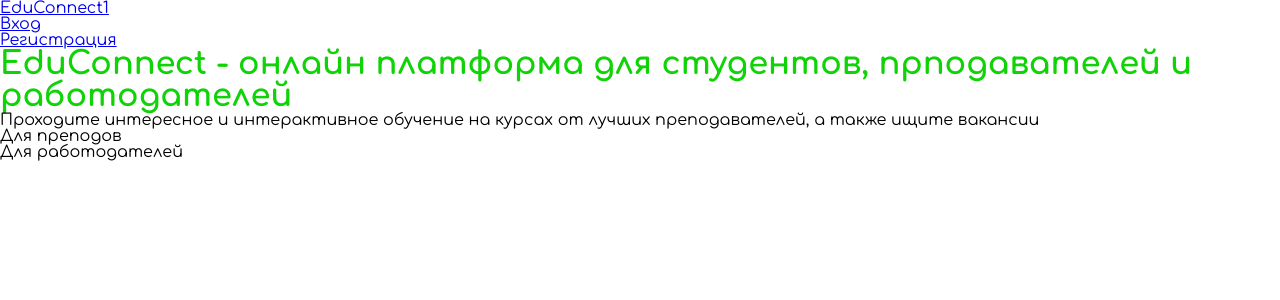
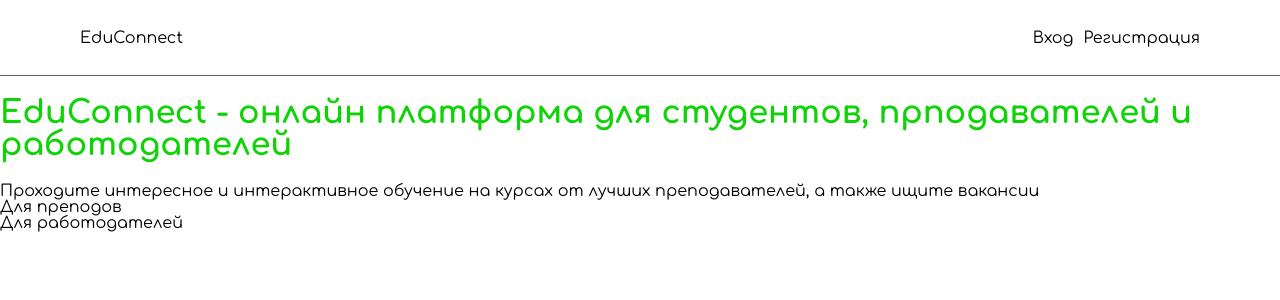
Before and after one commit to lopurw/ChillGuys_EduConnect, a React (Vite) app: page / in a window 1280 px wide. Shown: the top 300 px of the page. Built offline with nearby package versions, Linux system fonts and the light colour scheme.

Commit message:
перенесенное

```diff
--- a/src/components/Navbar.jsx
+++ b/src/components/Navbar.jsx
@@ -1,38 +1,57 @@
 import React, { useEffect, useState } from 'react';
 import { NavLink } from 'react-router-dom';
-import '../styles/Navbar.module.css';
+import classes from '../styles/Navbar.module.css';
 
 const Navbar = () => {
   const [role, setRole] = useState('Студент');
 
   return (
       <nav>
-			<ul>
+      <div className={classes.wrapper}>
+        <div className={classes.container}>
+          <div className={classes.nav_wrapper}>
               {role === 'Студент' ? (
-					<li>
-						<NavLink to="/homeuser" className={({ isActive }) => (isActive ? 'activeLink' : 'link')}>
-							EduConnect1
+                  <div>
+                    <NavLink
+                        to="/homeuser"
+                        className={({ isActive }) => (isActive ? 'activeLink' : 'link')}
+                    >
+                      EduConnect
                     </NavLink>
-					</li>
+                  </div>
               ) : (
-					<li>
-						<NavLink to="/home" className={({ isActive }) => (isActive ? 'activeLink' : 'link')}>
-							Home
+                  <div>
+                    <NavLink
+                        to="/home"
+                        className={({ isActive }) => (isActive ? 'activeLink' : 'link')}
+                    >
+                      Главная
                     </NavLink>
-					</li>
+                  </div>
               )}
-				<li>
-					<NavLink to="/login" className={({ isActive }) => (isActive ? 'activeLink' : 'link')}>
+            <div className={classes.side_buttons}>
+              <div className={classes.side_button}>
+                <NavLink
+                    to="/login"
+                    className={({ isActive }) => (isActive ? 'activeLink' : 'link')}
+                >
                   Вход
                 </NavLink>
-				</li>
-				<li>
-					<NavLink to="/register" className={({ isActive }) => (isActive ? 'activeLink' : 'link')}>
+              </div>
+              <div className={classes.side_button}>
+                <NavLink
+                    to="/register"
+                    className={({ isActive }) => (isActive ? 'activeLink' : 'link')}
+                >
                   Регистрация
                 </NavLink>
-				</li>
-			</ul>
+              </div>
+            </div>
+          </div>
+        </div>
+      </div>
       </nav>
+
   );
 };
 
--- a/src/styles/Navbar.module.css
+++ b/src/styles/Navbar.module.css
@@ -0,0 +1,39 @@
+.wrapper {
+    width: 100%;
+}
+
+.container {
+    padding: 0 80px 0 80px;
+}
+
+nav {
+    background: #fff;
+    border-bottom: 1px solid var(--light-grey);
+}
+
+.nav_wrapper {
+    width: 100%;
+    height: 75px;
+    display: flex;
+    justify-content: space-between;
+    align-items: center;
+}
+
+.side_buttons {
+    display: flex;
+    justify-content: center;
+    align-items: center;
+}
+
+.side_buttons > * {
+    margin-right: 10px;
+}
+
+.side_buttons .side_button:last-child {
+    margin-right: 0;
+}
+
+.nav_wrapper a {
+    text-decoration: none;
+    color: #000;
+}
--- a/src/styles/Variables.css
+++ b/src/styles/Variables.css
@@ -1,3 +1,4 @@
 :root {
+    --light-grey: #5e5e5e;
     --green-color: #0fd306;
 }
--- a/src/styles/general.css
+++ b/src/styles/general.css
@@ -6,125 +6,27 @@
 }
 
 /* Reset */
-html,
-body,
-div,
-span,
-applet,
-object,
-iframe,
-h1,
-h2,
-h3,
-h4,
-h5,
-h6,
-p,
-blockquote,
-pre,
-a,
-abbr,
-acronym,
-address,
-big,
-cite,
-code,
-del,
-dfn,
-em,
-img,
-ins,
-kbd,
-q,
-s,
-samp,
-small,
-strike,
-strong,
-sub,
-sup,
-tt,
-var,
-b,
-u,
-i,
-center,
-dl,
-dt,
-dd,
-ol,
-ul,
-li,
-fieldset,
-form,
-label,
-legend,
-table,
-caption,
-tbody,
-tfoot,
-thead,
-tr,
-th,
-td,
-article,
-aside,
-canvas,
-details,
-embed,
-figure,
-figcaption,
-footer,
-header,
-hgroup,
-menu,
-nav,
-output,
-ruby,
-section,
-summary,
-time,
-mark,
-audio,
-video {
+html, body {
 	margin: 0;
 	padding: 0;
 	border: 0;
 	vertical-align: baseline;
 }
 
-article,
-aside,
-details,
-figcaption,
-figure,
-footer,
-header,
-hgroup,
-menu,
-nav,
-section {
-	display: block;
-}
-
 body {
 	line-height: 1;
 }
 
-ol,
-ul {
+ol, ul {
 	list-style: none;
 }
 
-blockquote,
-q {
+blockquote, q {
 	quotes: none;
 }
 
-blockquote:before,
-blockquote:after,
-q:before,
-q:after {
+blockquote:before, blockquote:after,
+q:before, q:after {
 	content: '';
 	content: none;
 }
```
Also changed, not shown: src/styles/HomeUser.module.css (line endings or trailing spaces). Lines whose indentation alone changed are shown as unchanged.
